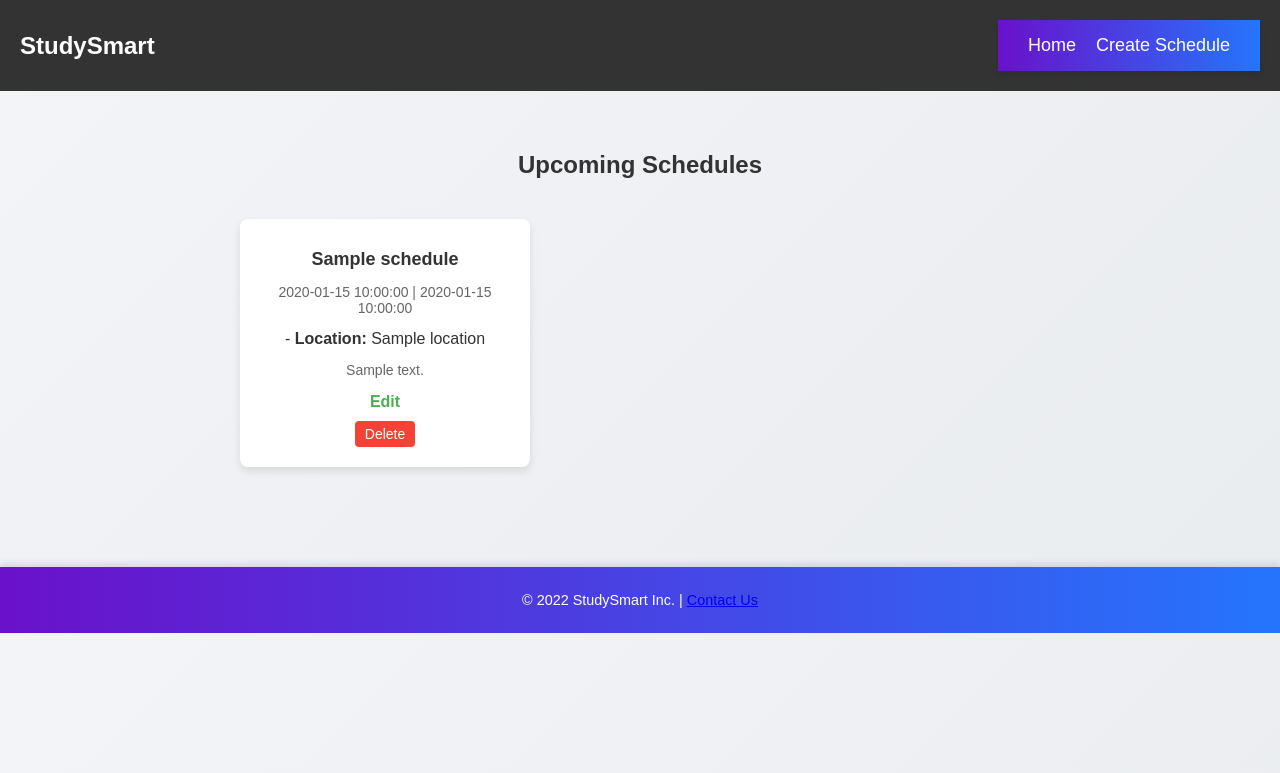
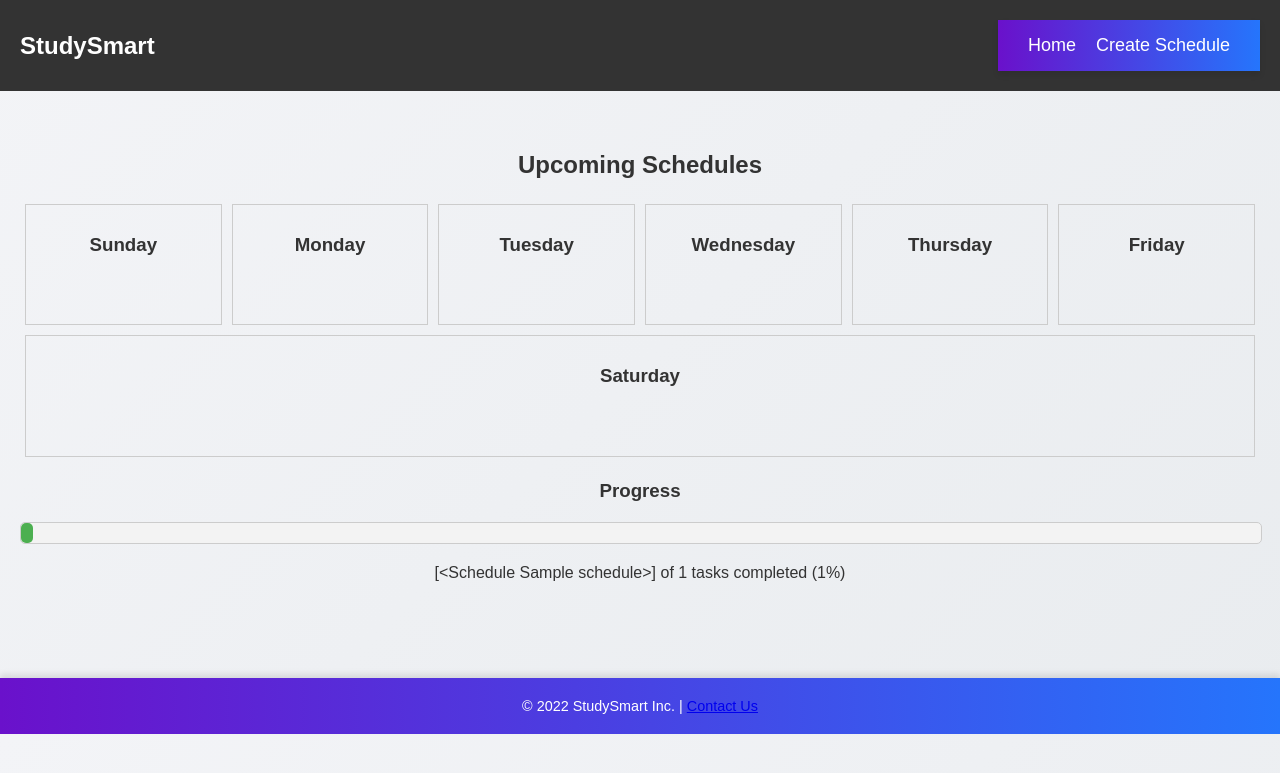
Before and after one commit to YogiSunil/StudeySmart, a Flask app: template templates/index.html in a window 1280 px wide. Shown: the top 773 px of the page. Run offline with Flask 3, Linux system fonts and the light colour scheme; tables that the repository leaves empty hold one stand-in row (values such as "Sample post"); the template is opened without the code that fills it: values that come from a table or form of the project are taken from there, most other values are stand-ins (such as "Sample title", 1, 10 or a date in 2020).

Commit message:
Some updates

```diff
--- a/app.py
+++ b/app.py
@@ -1,46 +1,90 @@
 from flask import Flask, render_template, request, redirect, url_for
+from datetime import datetime
+from models import db, Schedule
+from flask_migrate import Migrate
+
+
+import random
 
 app = Flask(__name__)
+app.config['SQLALCHEMY_DATABASE_URI'] = 'sqlite:///schedules.db'  # Using SQLite for simplicity
+app.config['SQLALCHEMY_TRACK_MODIFICATIONS'] = False
+db.init_app(app)
+migrate = Migrate(app, db)
 
-# In-memory schedule storage for demonstration
-schedules = []
 
 @app.route('/')
 def index():
-    return render_template('index.html', schedules=schedules)
+    schedules = Schedule.query.all()  # Fetch all schedules from the database
+    # Fetch the completed tasks by filtering on the 'completed' field (not 'status')
+    completed_tasks = Schedule.query.filter_by(completed=True).all()
+    completed_progress = sum([task.progress for task in completed_tasks])
+    total_tasks = len(schedules)
+    progress_percentage = (completed_progress / (total_tasks * 100)) * 100 if total_tasks > 0 else 0
+    return render_template('index.html', schedules=schedules, progress_percentage=progress_percentage)
 
 @app.route('/schedules/create', methods=['GET', 'POST'])
 def create_schedule():
     if request.method == 'POST':
-        new_schedule = {
-            'id': len(schedules) + 1,
-            'title': request.form['title'],
-            'date': request.form['date'],
-            'time': request.form['time'],
-            'description': request.form['description'],
-            'icon': request.form['icon'],
-            'reminder': 'reminder' in request.form
-        }
-        schedules.append(new_schedule)
+        date = request.form['date']
+        day = datetime.strptime(date, '%Y-%m-%d').strftime('%A')  # Get day of the week
+        new_schedule = Schedule(
+            title=request.form['title'],
+            date=date,
+            time=request.form['time'],
+            description=request.form['description'],
+            icon=request.form['icon'],
+            reminder='reminder' in request.form,
+            day=day
+        )
+        db.session.add(new_schedule)
+        db.session.commit()
         return redirect(url_for('index'))
     return render_template('create_schedule.html')
 
 @app.route('/schedules/edit/<int:schedule_id>', methods=['GET', 'POST'])
 def edit_schedule(schedule_id):
-    schedule = next((s for s in schedules if s['id'] == schedule_id), None)
-    if request.method == 'POST' and schedule:
-        schedule['title'] = request.form['title']
-        schedule['date'] = request.form['date']
-        schedule['time'] = request.form['time']
-        schedule['description'] = request.form['description']
-        schedule['icon'] = request.form['icon']
-        schedule['reminder'] = 'reminder' in request.form
+    schedule = Schedule.query.get_or_404(schedule_id)
+    if request.method == 'POST':
+        schedule.title = request.form['title']
+        schedule.date = request.form['date']
+        schedule.time = request.form['time']
+        schedule.description = request.form['description']
+        schedule.icon = request.form['icon']
+        schedule.reminder = 'reminder' in request.form
+        db.session.commit()
         return redirect(url_for('index'))
     return render_template('edit_schedule.html', schedule=schedule)
+
 @app.route('/schedules/delete/<int:schedule_id>', methods=['POST'])
 def delete_schedule(schedule_id):
-    global schedules
-    schedules = [s for s in schedules if s['id'] != schedule_id]
+    schedule = Schedule.query.get_or_404(schedule_id)
+    db.session.delete(schedule)
+    db.session.commit()
+    return redirect(url_for('index'))
+
+@app.route('/schedules/move/<int:schedule_id>', methods=['POST'])
+def move_schedule(schedule_id):
+    schedule = Schedule.query.get_or_404(schedule_id)
+    data = request.get_json()
+    new_day = data['new_day']  # Get the new day from the JSON data
+    schedule.day = new_day
+    db.session.commit()
+    return '', 204  # No content response to indicate successful move
+
+
+@app.route('/schedules/complete/<int:schedule_id>', methods=['POST'])
+def complete_schedule(schedule_id):
+    schedule = Schedule.query.get_or_404(schedule_id)
+    schedule.mark_complete()
+    db.session.commit()  # Ensure the commit happens
+    return redirect(url_for('index'))
+
+@app.route('/schedules/update-progress/<int:schedule_id>', methods=['POST'])
+def update_progress(schedule_id):
+    schedule = Schedule.query.get_or_404(schedule_id)
+    progress_value = int(request.form['progress'])  # Progress value sent from the client-side
+    schedule.update_progress(progress_value)
     return redirect(url_for('index'))
 
 if __name__ == '__main__':
--- a/static/script.js
+++ b/static/script.js
@@ -1,79 +1,47 @@
-document.getElementById('schedule-form').addEventListener('submit', submitSchedule);
+// Select all schedule cards and columns where tasks can be dropped
+const cards = document.querySelectorAll('.schedule-card');
+const dayColumns = document.querySelectorAll('.day-column');
 
-let editingScheduleId = null;
+// Add event listeners for drag events on cards
+cards.forEach(card => {
+    card.addEventListener('dragstart', dragStart);
+    card.addEventListener('dragend', dragEnd);
+});
 
-function fetchSchedules() {
-    fetch('/api/schedules')
-        .then(response => response.json())
-        .then(data => {
-            const list = document.getElementById('schedule-list');
-            list.innerHTML = '';
-            data.forEach(schedule => {
-                const li = document.createElement('li');
-                li.textContent = `${schedule.title} at ${schedule.time} in ${schedule.location}`;
-                const editButton = document.createElement('button');
-                editButton.textContent = 'Edit';
-                editButton.onclick = () => editSchedule(schedule);
-                const deleteButton = document.createElement('button');
-                deleteButton.textContent = 'Delete';
-                deleteButton.onclick = () => deleteSchedule(schedule.id);
-                li.appendChild(editButton);
-                li.appendChild(deleteButton);
-                list.appendChild(li);
-            });
-        });
+// Add event listeners for drag events on day columns
+dayColumns.forEach(column => {
+    column.addEventListener('dragover', dragOver);
+    column.addEventListener('drop', drop);
+});
+
+// Function to handle when dragging starts
+function dragStart(e) {
+    // Store the ID of the dragged element
+    e.dataTransfer.setData('text', e.target.id);
+    e.target.classList.add('dragging');  // Add a class to the dragged item
 }
 
-function submitSchedule(event) {
-    event.preventDefault();
+// Function to handle when dragging ends
+function dragEnd(e) {
+    e.target.classList.remove('dragging');  // Remove the dragging class
+}
 
-    const scheduleData = {
-        title: document.getElementById('title').value,
-        time: document.getElementById('time').value,
-        location: document.getElementById('location').value,
-        icon: document.getElementById('icon').value,
-        reminder: document.getElementById('reminder').value,
-        recurrence: document.getElementById('recurrence').value,
-        timezone: document.getElementById('timezone').value,
-    };
+// Function to allow dropping on a day column
+function dragOver(e) {
+    e.preventDefault();  // Prevent default to allow drop
+}
 
-    const url = editingScheduleId ? `/api/schedules/${editingScheduleId}` : '/api/schedules';
-    const method = editingScheduleId ? 'PUT' : 'POST';
+// Function to handle the drop event
+function drop(e) {
+    e.preventDefault();
+    const cardId = e.dataTransfer.getData('text');  // Get the ID of the dragged card
+    const card = document.getElementById(cardId);
+    const newDay = e.target.id;  // Get the ID of the target column
 
-    fetch(url, {
-        method: method,
-        headers: {
-            'Content-Type': 'application/json'
-        },
-        body: JSON.stringify(scheduleData)
-    })
-    .then(response => response.json())
-    .then(data => {
-        alert(data.message);
-        fetchSchedules();
-        editingScheduleId = null;
-        document.getElementById('schedule-form').reset();
+    // Send a POST request to move the schedule to a new day
+    fetch(`/schedules/move/${cardId}/${newDay}`, {
+        method: 'POST',
+    }).then(response => {
+        location.reload();  // Reload the page after moving the task
     });
 }
-
-function editSchedule(schedule) {
-    document.getElementById('title').value = schedule.title;
-    document.getElementById('time').value = schedule.time;
-    document.getElementById('location').value = schedule.location;
-    document.getElementById('icon').value = schedule.icon;
-    document.getElementById('reminder').value = schedule.reminder;
-    document.getElementById('recurrence').value = schedule.recurrence;
-    document.getElementById('timezone').value = schedule.timezone;
-    editingScheduleId = schedule.id;
-}
-
-function deleteSchedule(scheduleId) {
-    fetch(`/api/schedules/${scheduleId}`, { method: 'DELETE' })
-        .then(response => response.json())
-        .then(data => {
-            alert(data.message);
-            fetchSchedules();
-        });
-}
-
-fetchSchedules();
--- a/static/style.css
+++ b/static/style.css
@@ -1,3 +1,4 @@
+/* Global Styles */
 body {
     font-family: 'Arial', sans-serif;
     margin: 0;
@@ -7,6 +8,33 @@ body {
     color: #333;
 }
 
+/* Header Styles */
+header {
+    display: flex;
+    justify-content: space-between;
+    align-items: center;
+    background-color: #333;
+    color: #fff;
+    padding: 20px;
+}
+
+header .logo {
+    font-size: 24px;
+    font-weight: bold;
+}
+
+header nav a {
+    color: #fff;
+    margin: 0 10px;
+    text-decoration: none;
+    font-size: 18px;
+}
+
+header nav a:hover {
+    color: #f1f1f1;
+}
+
+/* Navbar Styles */
 nav {
     background: linear-gradient(90deg, #6a11cb, #2575fc);
     color: #fff;
@@ -42,11 +70,13 @@ nav ul li a:hover {
     color: #ffe259;
 }
 
+/* Main Section Styles */
 main {
     padding: 40px 20px;
     animation: fadeIn 1s ease-in-out;
 }
 
+/* Schedule Header */
 .schedule-header {
     display: flex;
     justify-content: space-between;
@@ -73,6 +103,7 @@ main {
     background: linear-gradient(90deg, #e52e71, #ff8a00);
 }
 
+/* Schedule List Styles */
 .schedule-list {
     display: grid;
     gap: 25px;
@@ -120,6 +151,7 @@ main {
     font-size: 0.95em;
 }
 
+/* Footer Styles */
 footer {
     background: linear-gradient(90deg, #6a11cb, #2575fc);
     color: #fff;
@@ -134,6 +166,7 @@ footer p {
     font-size: 0.9em;
 }
 
+/* Keyframe for Fade-In Animation */
 @keyframes fadeIn {
     from {
         opacity: 0;
@@ -141,46 +174,6 @@ footer p {
     to {
         opacity: 1;
     }
-}
-
-/* Global Styles */
-body {
-    font-family: Arial, sans-serif;
-    margin: 0;
-    padding: 0;
-    background-color: #f4f4f4;
-}
-
-header {
-    display: flex;
-    justify-content: space-between;
-    align-items: center;
-    background-color: #333;
-    color: #fff;
-    padding: 20px;
-}
-
-header .logo {
-    font-size: 24px;
-    font-weight: bold;
-}
-
-header nav a {
-    color: #fff;
-    margin: 0 10px;
-    text-decoration: none;
-    font-size: 18px;
-}
-
-header nav a:hover {
-    color: #f1f1f1;
-}
-
-footer {
-    text-align: center;
-    padding: 20px;
-    background-color: #333;
-    color: #fff;
 }
 
 /* Form Styles */
@@ -220,7 +213,7 @@ button:hover {
     background-color: #45a049;
 }
 
-/* Schedules List */
+/* Schedules List and Cards */
 .schedule-list {
     display: flex;
     flex-wrap: wrap;
@@ -264,6 +257,8 @@ button:hover {
 .edit-btn:hover {
     color: #45a049;
 }
+
+/* Delete Button Styles */
 .delete-btn {
     background-color: #f44336; /* Red background for delete */
     color: white;
@@ -277,3 +272,73 @@ button:hover {
 .delete-btn:hover {
     background-color: #d32f2f;
 }
+
+/* Weekly Schedule */
+.week-schedule {
+    display: flex;
+    flex-wrap: wrap;
+    font-size: medium;
+}
+
+.day-column {
+    flex: 1;
+    padding: 10px;
+    border: 1px solid #ccc;
+    margin: 5px;
+    min-width: 150px;
+}
+
+/* Schedule Card Hover Effect */
+.schedule-card {
+    border: 1px solid #ddd;
+    padding: 10px;
+    margin: 10px 0;
+    background-color: #fff;
+    border-radius: 5px;
+    cursor: pointer;
+}
+
+.schedule-card:hover {
+    background-color: #f4f4f4;
+}
+
+.schedule-info {
+    margin-top: 10px;
+}
+
+/* Buttons for Completion and Deletion */
+.complete-btn {
+    background-color: #4CAF50;
+    color: white;
+    border: none;
+    padding: 10px;
+    cursor: pointer;
+}
+
+.delete-btn {
+    background-color: #f44336;
+    color: white;
+    border: none;
+    padding: 10px;
+    cursor: pointer;
+}
+
+/* Completed Task Styling */
+.completed {
+    color: green;
+    font-weight: bold;
+}
+
+/* Progress Bar Styles */
+#progress-bar {
+    width: 100%;
+    background-color: #f3f3f3;
+    border-radius: 5px;
+    margin: 20px 0;
+}
+
+#progress-bar div {
+    height: 20px;
+    background-color: #4CAF50;
+    border-radius: 5px;
+}
--- a/templates/base.html
+++ b/templates/base.html
@@ -6,6 +6,7 @@
     <title>StudySmart Scheduler</title>
     <link rel="stylesheet" href="{{ url_for('static', filename='style.css') }}">
     <link rel="stylesheet" href="https://cdnjs.cloudflare.com/ajax/libs/font-awesome/5.15.4/css/all.min.css">
+
 </head>
 <body>
     <header>
@@ -13,6 +14,7 @@
         <nav>
             <a href="{{ url_for('index') }}">Home</a>
             <a href="{{ url_for('create_schedule') }}">Create Schedule</a>
+
         </nav>
     </header>
     <main>
--- a/templates/index.html
+++ b/templates/index.html
@@ -2,24 +2,46 @@
 
 {% block content %}
 <h2>Upcoming Schedules</h2>
+<div class="week-schedule">
+    {% for day in ['Sunday', 'Monday', 'Tuesday', 'Wednesday', 'Thursday', 'Friday', 'Saturday'] %}
+        <div class="day-column">
+            <h3>{{ day }}</h3>
             <div class="schedule-list">
-    {% for schedule in schedules %}
-        <div class="schedule-card">
+                {% for schedule in schedules if schedule.day == day %}
+                    <div class="schedule-card" id="schedule-{{ schedule.id }}" draggable="true">
                         <i class="{{ schedule.icon }}"></i>
                         <div class="schedule-info">
                             <h3>{{ schedule.title }}</h3>
                             <p>{{ schedule.date }} | {{ schedule.time }}</p>
-                {% if schedule.location %}
-                    - <strong>Location:</strong> {{ schedule.location }}
+                            {% if schedule.reminder %}
+                                <p><strong>Reminder: Set</strong></p>
                             {% endif %}
                             <p>{{ schedule.description }}</p>
                         </div>
+                        {% if not schedule.completed %}
+                            <form action="{{ url_for('complete_schedule', schedule_id=schedule.id) }}" method="POST">
+                                <button type="submit" class="complete-btn">Complete Task</button>
+                            </form>
+                        {% else %}
+                            <span class="completed">Completed</span>
+                        {% endif %}
+
+
                         <a href="{{ url_for('edit_schedule', schedule_id=schedule.id) }}" class="edit-btn">Edit</a>
-            <!-- Add Delete Button -->
                         <form action="{{ url_for('delete_schedule', schedule_id=schedule.id) }}" method="POST" style="display: inline;">
                             <button type="submit" class="delete-btn">Delete</button>
                         </form>
                     </div>
                 {% endfor %}
             </div>
+        </div>
+    {% endfor %}
+</div>
+<script src="{{ url_for('static', filename='script.js') }}"></script>
+<!-- Progress Bar and Summary -->
+<h3>Progress</h3>
+<div id="progress-bar" style="width: 100%; background-color: #f3f3f3; border: 1px solid #ccc;">
+    <div style="width: {{ completion_percentage }}%; height: 20px; background-color: #4CAF50;"></div>
+</div>
+<p>{{ completed_tasks }} of {{ total_tasks }} tasks completed ({{ completion_percentage }}%)</p>
 {% endblock %}
```
Also changed, not shown: migrations/alembic.ini (added, +50 -0 lines), migrations/env.py (added, +113 -0 lines), migrations/script.py.mako (added, +24 -0 lines), migrations/versions/21d886998e00_add_status_column_to_schedule.py (added, +50 -0 lines), migrations/versions/dab7a6de1cc7_add_status_column_to_schedule.py (added, +36 -0 lines), migrations/versions/f37268a8704d_add_status_column_to_schedule.py (added, +32 -0 lines), models.py (+23 -3 lines), templates/progress.html (added, +12 -0 lines), 2 other files. Lines whose indentation alone changed are shown as unchanged.
